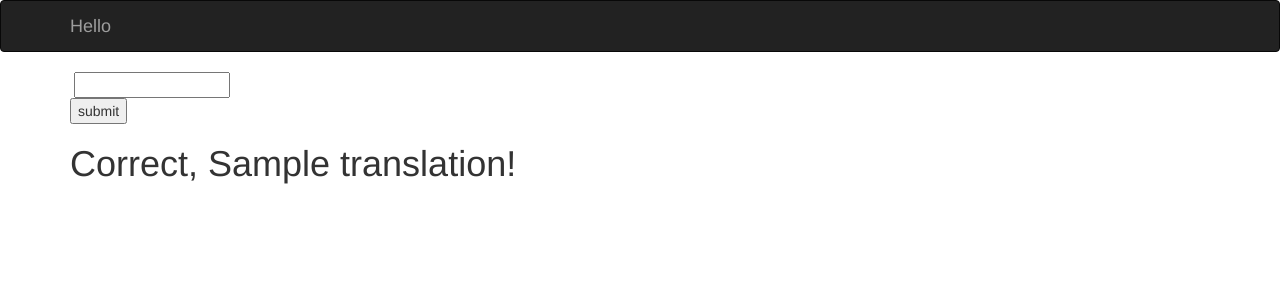
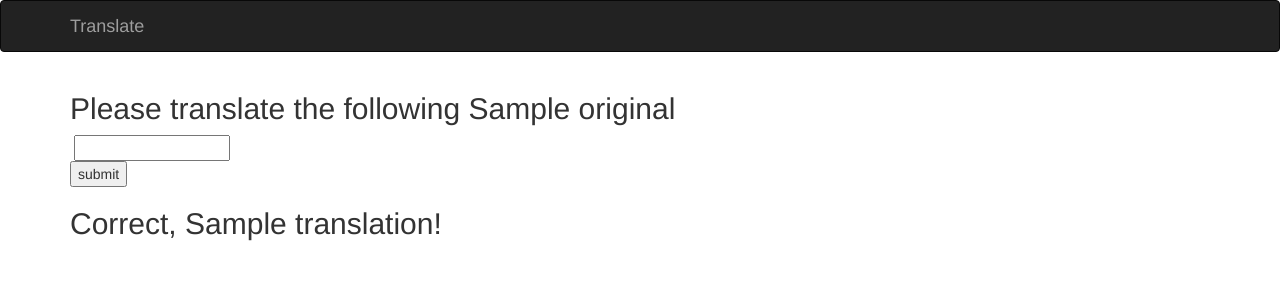
Before and after one commit to kqf/elan, a Flask app: template app/templates/index.html in a window 1280 px wide. Shown: the top 300 px of the page. Run offline with Flask 2, Linux system fonts and the light colour scheme; the template is opened without the code that fills it: values that come from a table or form of the project are taken from there, most other values are stand-ins (such as "Sample title", 1, 10 or a date in 2020); some libraries are stand-ins or nearby versions.

Commit message:
Add the original tag

```diff
--- a/app/run.py
+++ b/app/run.py
@@ -17,12 +17,18 @@ class AnswerForm(Form):
 
 @app.route('/', methods=['GET', 'POST'])
 def index():
+    original = None
     translation = None
     form = AnswerForm()
     if form.validate_on_submit():
         translation = form.translation.data
         form.translation.data = ''
-    return render_template('index.html', form=form, translation=translation)
+    return render_template(
+        'index.html',
+        form=form,
+        translation=translation,
+        original=original,
+    )
 
 
 if __name__ == '__main__':
--- a/app/templates/index.html
+++ b/app/templates/index.html
@@ -5,14 +5,15 @@
 {% block navbar %}
     <nav class="navbar navbar-inverse" role="navigation">
         <div class="container">
-            <a class="navbar-brand" href="{{ url_for('index') }}">Hello</a>
+            <a class="navbar-brand" href="{{ url_for('index') }}">Translate</a>
         </div>
     </nav>
 {% endblock %}
 
 {% block content %}
     <div class="container">
-        <form method="POST" action="">
+        <h2>Please translate the following {{ original }}</h2>
+        <form method="POST" action="" text-align="center">
             {{ form.translation.label }} {{ form.translation(size=16) }}
             {% for error in form.translation.errors %}
                 {{ error }}
@@ -22,7 +23,9 @@
             {{ form.hidden_tag() }}
         </form>
         {% if translation %}
-            <h1>Correct, {{ translation }}!</h1>
+            <h2>Correct, {{ translation }}!</h2>
+        {% else %}
+            <h2>Type your answer!</h2>
         {% endif %}
     </div>
 {% endblock %}
```
